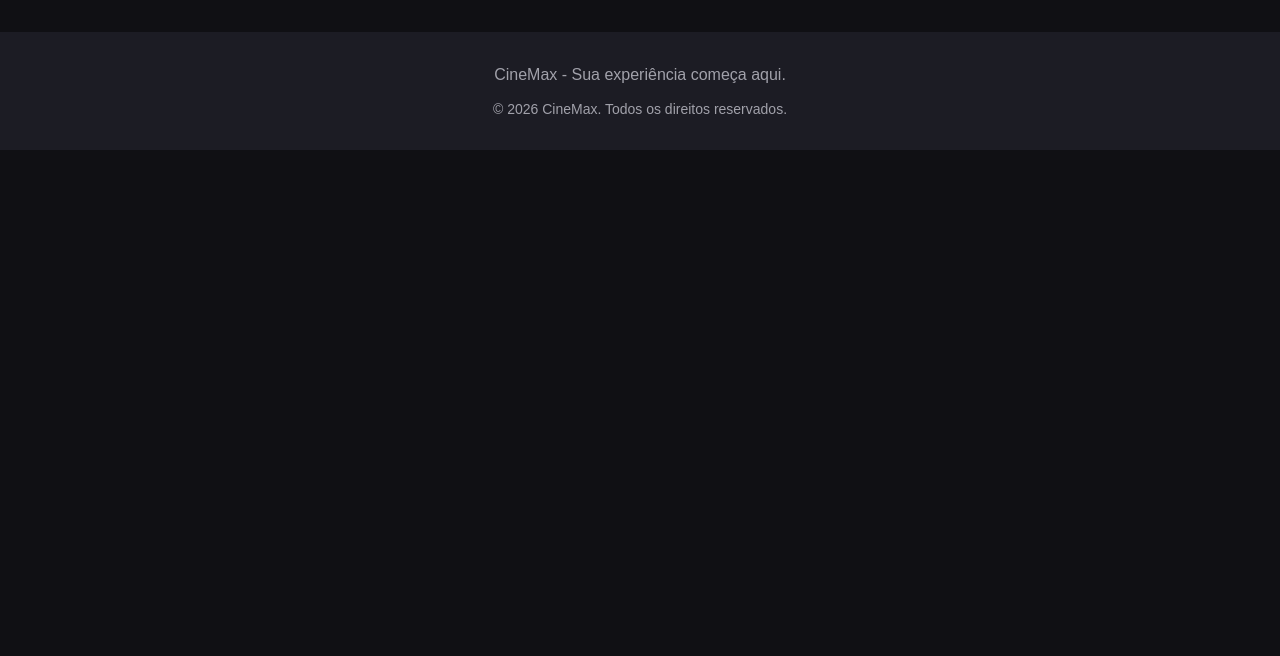
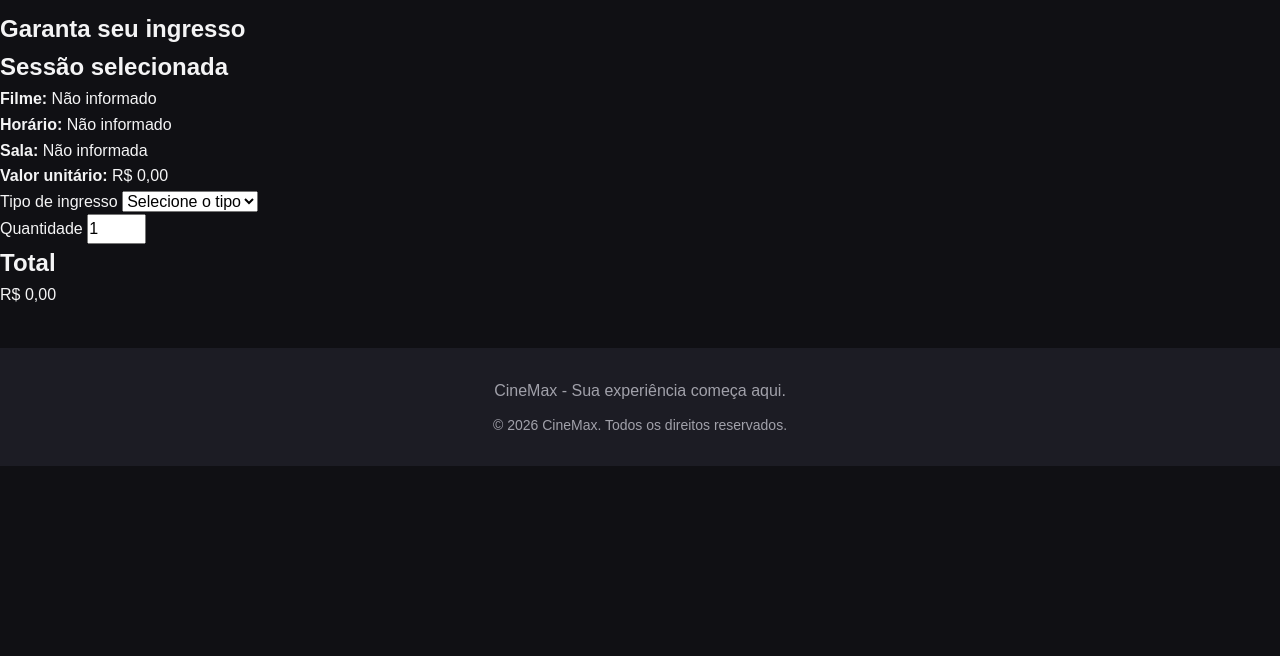
Before and after one commit to rafaelxd700/Cinema, a plain HTML site: page ingressos.html in a window 1280 px wide. Shown: the part 144-800 px from the top of the page. Drawn offline with Linux system fonts and the light colour scheme.

Commit message:
Cria estrutura da página de compra de ingressos

```diff
--- a/ingressos.html
+++ b/ingressos.html
@@ -22,7 +22,72 @@
     </header>
 
     <main>
-        <h1>Ingressos</h1>
+    <!-- RESUMO DA SESSÃO -->
+        <section class="compra-ingressos">
+
+            <p class="subtitulo">FINALIZE SUA ESCOLHA</p>
+            <h1>Garanta seu ingresso</h1>
+
+            <div class="resumo-sessao">
+                <h2>Sessão selecionada</h2>
+
+                <p>
+                    <strong>Filme:</strong>
+                    <span id="filme">Não informado</span>
+                </p>
+
+                <p>
+                    <strong>Horário:</strong>
+                    <span id="horario">Não informado</span>
+                </p>
+
+                <p>
+                    <strong>Sala:</strong>
+                    <span id="sala">Não informada</span>
+                </p>
+
+                <p>
+                    <strong>Valor unitário:</strong>
+                    R$ <span id="preco">0,00</span>
+                </p>
+            </div>
+
+            <!-- ESCOLHA DOS INGRESSOS -->
+            <form id="form-ingressos" class="form-ingressos">
+
+                <div class="campo-ingresso">
+                    <label for="tipo">Tipo de ingresso</label>
+
+                    <select id="tipo" name="tipo" required>
+                        <option value="">Selecione o tipo</option>
+                        <option value="inteira">Inteira</option>
+                        <option value="meia">Meia-entrada</option>
+                    </select>
+                </div>
+
+                <div class="campo-ingresso">
+                    <label for="quantidade">Quantidade</label>
+
+                    <input
+                        type="number"
+                        id="quantidade"
+                        name="quantidade"
+                        min="1"
+                        max="10"
+                        value="1"
+                        required
+                    >
+                </div>
+
+            </form>
+
+            <!-- TOTAL -->
+            <div class="resumo-total">
+                <h2>Total</h2>
+                <p id="total" aria-live="polite">R$ 0,00</p>
+            </div>
+
+        </section>
     </main>
 
     <footer class="rodape">
```
